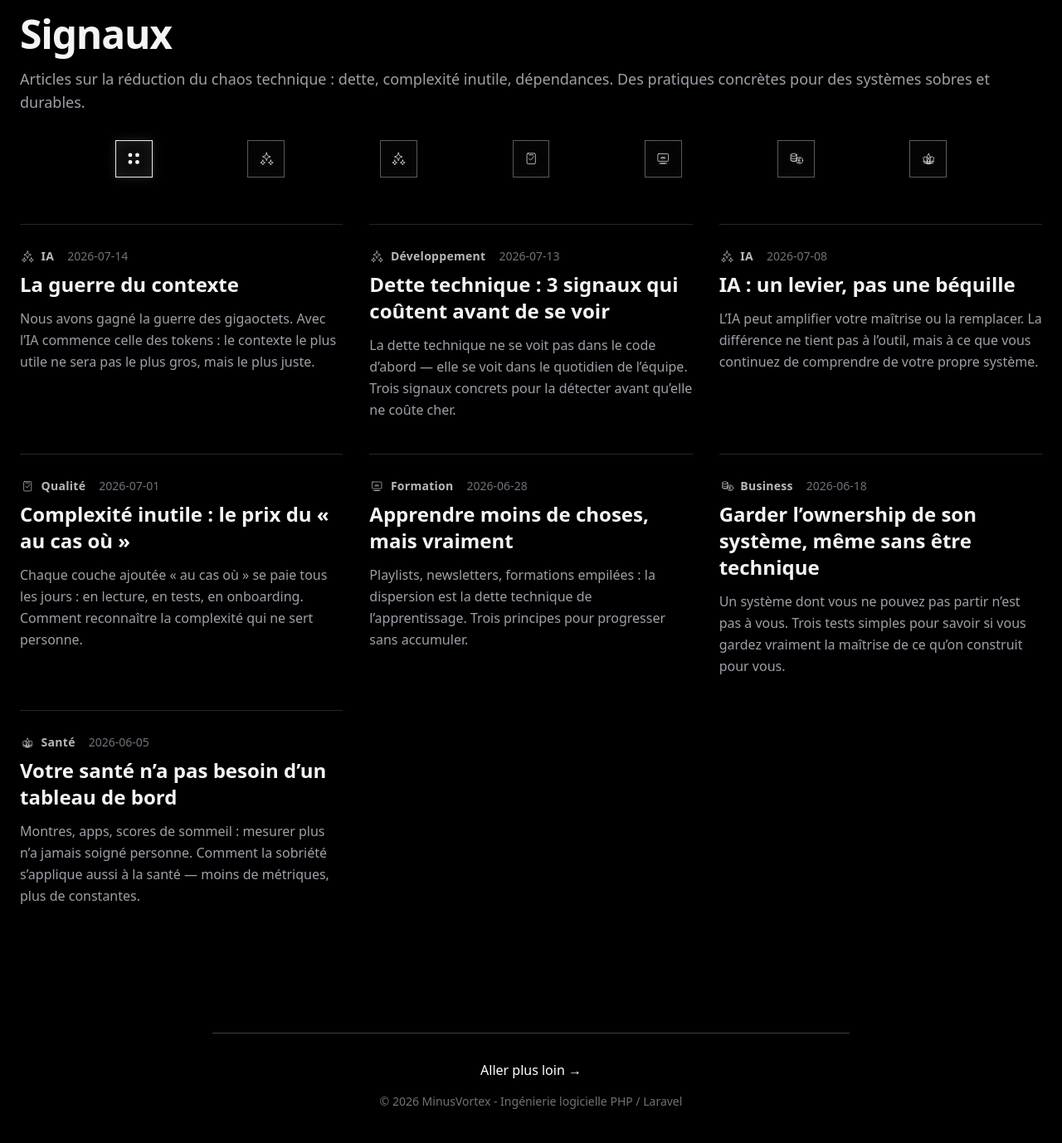
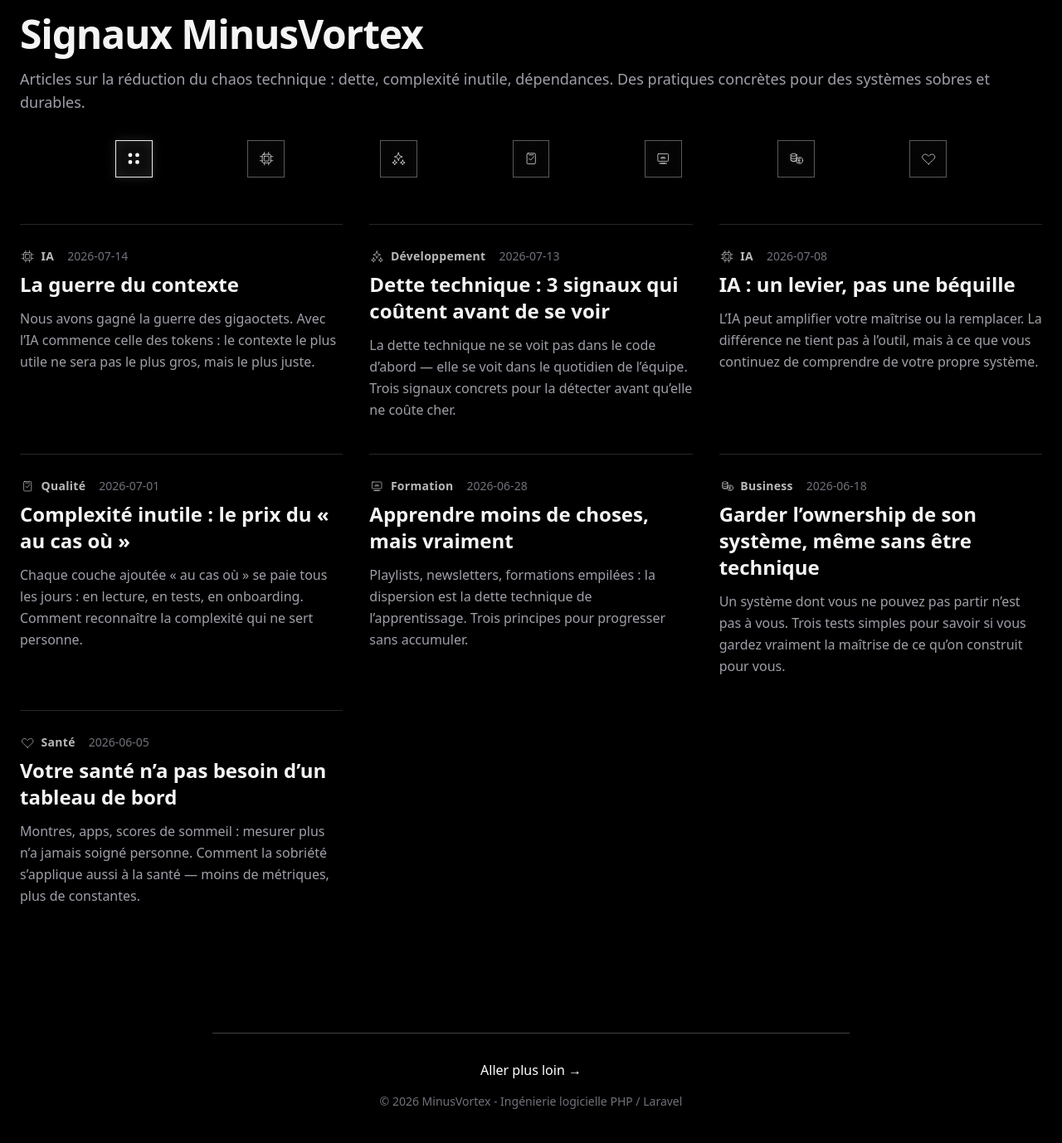
Before and after one commit to Mothas31/goffprod-tech-portfolio, a PHP site: page /fr/signaux in a window 1280 px wide. Shown: the part 95-1473 px from the top of the page at 83% size. Run offline with PHP 8.4, Linux system fonts and the light colour scheme; some libraries are stand-ins or nearby versions.

Commit message:
Clarifier les signaux et espacer l’indication de scroll

```diff
--- a/app/core/Blog.php
+++ b/app/core/Blog.php
@@ -84,6 +84,8 @@ class Blog
     /** Icones filaires (copie de universeIconMarkup dans prequal-loader.js). */
     private const ICONS = [
         'lotus' => '<svg viewBox="0 0 64 64" aria-hidden="true"><path d="M32 14c5 7 7 13 7 18 0 8-5 14-7 16-2-2-7-8-7-16 0-5 2-11 7-18Z"/><path d="M19 25c8 2 13 5 16 10 4 7 3 14 2 17-3 0-11-1-17-6-4-3-7-9-8-17 3-2 8-4 7-4Z"/><path d="M45 25c-8 2-13 5-16 10-4 7-3 14-2 17 3 0 11-1 17-6 4-3 7-9 8-17-3-2-8-4-7-4Z"/><path d="M11 42c7 1 13 2 21 2s14-1 21-2"/><path d="M14 48c6 2 12 3 18 3s12-1 18-3"/></svg>',
+        'heart' => '<svg viewBox="0 0 64 64" aria-hidden="true"><path d="M32 53 12 34C1 23 17 8 29 20l3 3 3-3c12-12 28 3 17 14L32 53Z"/></svg>',
+        'cpu' => '<svg viewBox="0 0 64 64" aria-hidden="true"><rect x="16" y="16" width="32" height="32" rx="4"/><rect x="23" y="23" width="18" height="18" rx="2"/><path d="M24 8v8m16-8v8M24 48v8m16-8v8M8 24h8m-8 16h8m32-16h8m-8 16h8"/></svg>',
         'coins' => '<svg viewBox="0 0 64 64" aria-hidden="true"><ellipse cx="24" cy="18" rx="11" ry="5"/><path d="M13 18v19c0 3 5 5 11 5s11-2 11-5V18"/><path d="M13 28c0 3 5 5 11 5s11-2 11-5"/><path d="M13 37c0 3 5 5 11 5s11-2 11-5"/><circle cx="46" cy="39" r="12"/><path d="M49 32h-6v14h6"/><path d="M41 39h7"/></svg>',
         'spark' => '<svg viewBox="0 0 64 64" aria-hidden="true"><path d="M32 10l4 11 11 4-11 4-4 11-4-11-11-4 11-4 4-11Z"/><path d="M18 38l2.5 6.5L27 47l-6.5 2.5L18 56l-2.5-6.5L9 47l6.5-2.5L18 38Z"/><path d="M48 38l2.5 6.5L57 47l-6.5 2.5L48 56l-2.5-6.5L39 47l6.5-2.5L48 38Z"/></svg>',
         'plane' => '<svg viewBox="0 0 64 64" aria-hidden="true"><path d="M8 34 56 14l-12 36-10-10-10 8-4-8-12-6Z"/><path d="M24 40 56 14"/><path d="M20 32 32 38"/></svg>',
--- a/app/data/prequal_tree.php
+++ b/app/data/prequal_tree.php
@@ -41,7 +41,7 @@ return [
                 'id' => 'universe-health',
                 'label' => 'Santé',
                 'art' => 'health',
-                'icon' => 'lotus',
+                'icon' => 'heart',
                 'path' => '/fr/alignement-sante.html',
                 'statement' => 'Dans la santé, chaque décision a un souffle humain. La performance n’a de sens que si elle reste claire, fiable et douce pour celles et ceux qui l’utilisent.',
                 'orientation' => 'Orientation possible : cabinets santé, qualité, parcours patient.',
@@ -119,7 +119,7 @@ return [
                 'id' => 'universe-ai',
                 'label' => 'IA',
                 'art' => 'ai',
-                'icon' => 'spark',
+                'icon' => 'cpu',
                 'path' => '/fr/alignement-ia.html',
                 'statement' => 'Avec l’IA, la vraie valeur n’est pas d’en mettre partout, mais de savoir où elle sert vraiment, sobrement et sans illusion.',
                 'orientation' => 'Orientation possible : intégration IA utile, automatisation sobre, garde-fous.',
@@ -344,7 +344,7 @@ return [
                 'id' => 'universe-health',
                 'label' => 'Health',
                 'art' => 'health',
-                'icon' => 'lotus',
+                'icon' => 'heart',
                 'path' => '/en/alignment-health.html',
                 'statement' => 'In health contexts, performance matters only if it remains clear, reliable and gentle for the people using it.',
                 'orientation' => 'Possible referrals: healthcare consultants, quality experts, care pathway specialists.',
@@ -422,7 +422,7 @@ return [
                 'id' => 'universe-ai',
                 'label' => 'AI',
                 'art' => 'ai',
-                'icon' => 'spark',
+                'icon' => 'cpu',
                 'path' => '/en/alignment-ai.html',
                 'statement' => 'With AI, the real value is not putting it everywhere, but knowing where it truly helps, soberly and without illusion.',
                 'orientation' => 'Possible referrals: useful AI integration, sober automation, safeguards.',
@@ -647,7 +647,7 @@ return [
                 'id' => 'universe-health',
                 'label' => 'Salud',
                 'art' => 'health',
-                'icon' => 'lotus',
+                'icon' => 'heart',
                 'path' => '/es/alineacion-salud.html',
                 'statement' => 'En la salud, cada decisión tiene un aliento humano. El rendimiento solo tiene sentido si permanece claro, fiable y amable con quienes lo usan.',
                 'orientation' => 'Orientación posible: consultores de salud, calidad, recorrido del paciente.',
@@ -725,7 +725,7 @@ return [
                 'id' => 'universe-ai',
                 'label' => 'IA',
                 'art' => 'ai',
-                'icon' => 'spark',
+                'icon' => 'cpu',
                 'path' => '/es/alineacion-ia.html',
                 'statement' => 'Con la IA, el verdadero valor no es ponerla en todas partes, sino saber dónde sirve de verdad, con sobriedad y sin ilusiones.',
                 'orientation' => 'Orientación posible: integración útil de IA, automatización sobria, salvaguardas.',
@@ -950,7 +950,7 @@ return [
                 'id' => 'universe-health',
                 'label' => 'Saúde',
                 'art' => 'health',
-                'icon' => 'lotus',
+                'icon' => 'heart',
                 'path' => '/pt/alinhamento-saude.html',
                 'statement' => 'Na saúde, cada decisão tem um sopro humano. O desempenho só faz sentido se permanecer claro, fiável e suave para quem o utiliza.',
                 'orientation' => 'Orientação possível: consultores de saúde, qualidade, percurso do paciente.',
@@ -1028,7 +1028,7 @@ return [
                 'id' => 'universe-ai',
                 'label' => 'IA',
                 'art' => 'ai',
-                'icon' => 'spark',
+                'icon' => 'cpu',
                 'path' => '/pt/alinhamento-ia.html',
                 'statement' => 'Com a IA, o verdadeiro valor não é colocá-la em todo o lado, mas saber onde serve de verdade, com sobriedade e sem ilusões.',
                 'orientation' => 'Orientação possível: integração útil de IA, automatização sóbria, salvaguardas.',
--- a/app/lang/en/seo.php
+++ b/app/lang/en/seo.php
@@ -30,8 +30,8 @@ return [
     'alignment.universe-ai.title' => 'AI Alignment — Adopt AI without dependency | MinusVortex',
     'alignment.universe-ai.description' => 'AI alignment check: assess in a few questions where AI adds noise or dependency to your system, and the most sober lever to stay in control.',
 
-    'blog.title' => 'Signals — Software sobriety & technical ownership | MinusVortex',
-    'blog.h1' => 'Signals',
+    'blog.title' => 'MinusVortex Signals — Software sobriety & technical ownership',
+    'blog.h1' => 'MinusVortex Signals',
     'blog.description' => 'Articles on reducing technical chaos: debt, needless complexity, dependencies. Concrete practices for sober, durable systems.',
 
     'payment.title' => 'Payment | MinusVortex',
--- a/app/lang/es/seo.php
+++ b/app/lang/es/seo.php
@@ -30,8 +30,8 @@ return [
     'alignment.universe-ai.title' => 'Alineación IA — Adoptar la IA sin dependencia | MinusVortex',
     'alignment.universe-ai.description' => 'Diagnóstico de alineación de IA: evalúa en pocas preguntas dónde la IA añade ruido o dependencia a tu sistema, y la palanca más sobria para mantener el control.',
 
-    'blog.title' => 'Señales — Sobriedad de software y control técnico | MinusVortex',
-    'blog.h1' => 'Señales',
+    'blog.title' => 'Señales MinusVortex — Sobriedad de software y control técnico',
+    'blog.h1' => 'Señales MinusVortex',
     'blog.description' => 'Artículos sobre la reducción del caos técnico: deuda, complejidad inútil, dependencias. Prácticas concretas para sistemas sobrios y duraderos.',
 
     'payment.title' => 'Pago | MinusVortex',
--- a/app/lang/fr/seo.php
+++ b/app/lang/fr/seo.php
@@ -30,8 +30,8 @@ return [
     'alignment.universe-ai.title' => 'Alignement IA — Adopter l’IA sans dépendance | MinusVortex',
     'alignment.universe-ai.description' => 'Diagnostic d’alignement IA : évaluez en quelques questions où l’IA ajoute du bruit ou de la dépendance dans votre système, et le levier le plus sobre pour en garder la maîtrise.',
 
-    'blog.title' => 'Signaux — Sobriété logicielle & maîtrise technique | MinusVortex',
-    'blog.h1' => 'Signaux',
+    'blog.title' => 'Signaux MinusVortex — Sobriété logicielle & maîtrise technique',
+    'blog.h1' => 'Signaux MinusVortex',
     'blog.description' => 'Articles sur la réduction du chaos technique : dette, complexité inutile, dépendances. Des pratiques concrètes pour des systèmes sobres et durables.',
 
     'payment.title' => 'Paiement | MinusVortex',
--- a/app/lang/pt/seo.php
+++ b/app/lang/pt/seo.php
@@ -30,8 +30,8 @@ return [
     'alignment.universe-ai.title' => 'Alinhamento IA — Adotar a IA sem dependência | MinusVortex',
     'alignment.universe-ai.description' => 'Diagnóstico de alinhamento de IA: avalie em poucas perguntas onde a IA acrescenta ruído ou dependência ao seu sistema, e a alavanca mais sóbria para manter o controlo.',
 
-    'blog.title' => 'Sinais — Sobriedade de software e controlo técnico | MinusVortex',
-    'blog.h1' => 'Sinais',
+    'blog.title' => 'Sinais MinusVortex — Sobriedade de software e controlo técnico',
+    'blog.h1' => 'Sinais MinusVortex',
     'blog.description' => 'Artigos sobre a redução do caos técnico: dívida, complexidade inútil, dependências. Práticas concretas para sistemas sóbrios e duradouros.',
 
     'payment.title' => 'Pagamento | MinusVortex',
--- a/app/views/layout.php
+++ b/app/views/layout.php
@@ -100,7 +100,7 @@
     <link rel="preload" as="image" href="/assets/img/logo_63.webp" imagesrcset="/assets/img/logo_63.webp 1x, /assets/img/logo_95.webp 1.5x, /assets/img/logo_126.webp 2x" imagesizes="63px" fetchpriority="high">
     <?php endif; ?>
 
-    <link rel="stylesheet" href="/assets/css/output.css?v=20260929-contact-form">
+    <link rel="stylesheet" href="/assets/css/output.css?v=20261001-scroll-hint-spacing">
     <link rel="stylesheet" href="/assets/css/side-nav.css" media="screen and (min-width: 768px)">
     <script type="importmap">
     {
```
Also changed, not shown: public/assets/css/input.css, public/assets/css/output.css, public/assets/js/prequal-loader.js.
